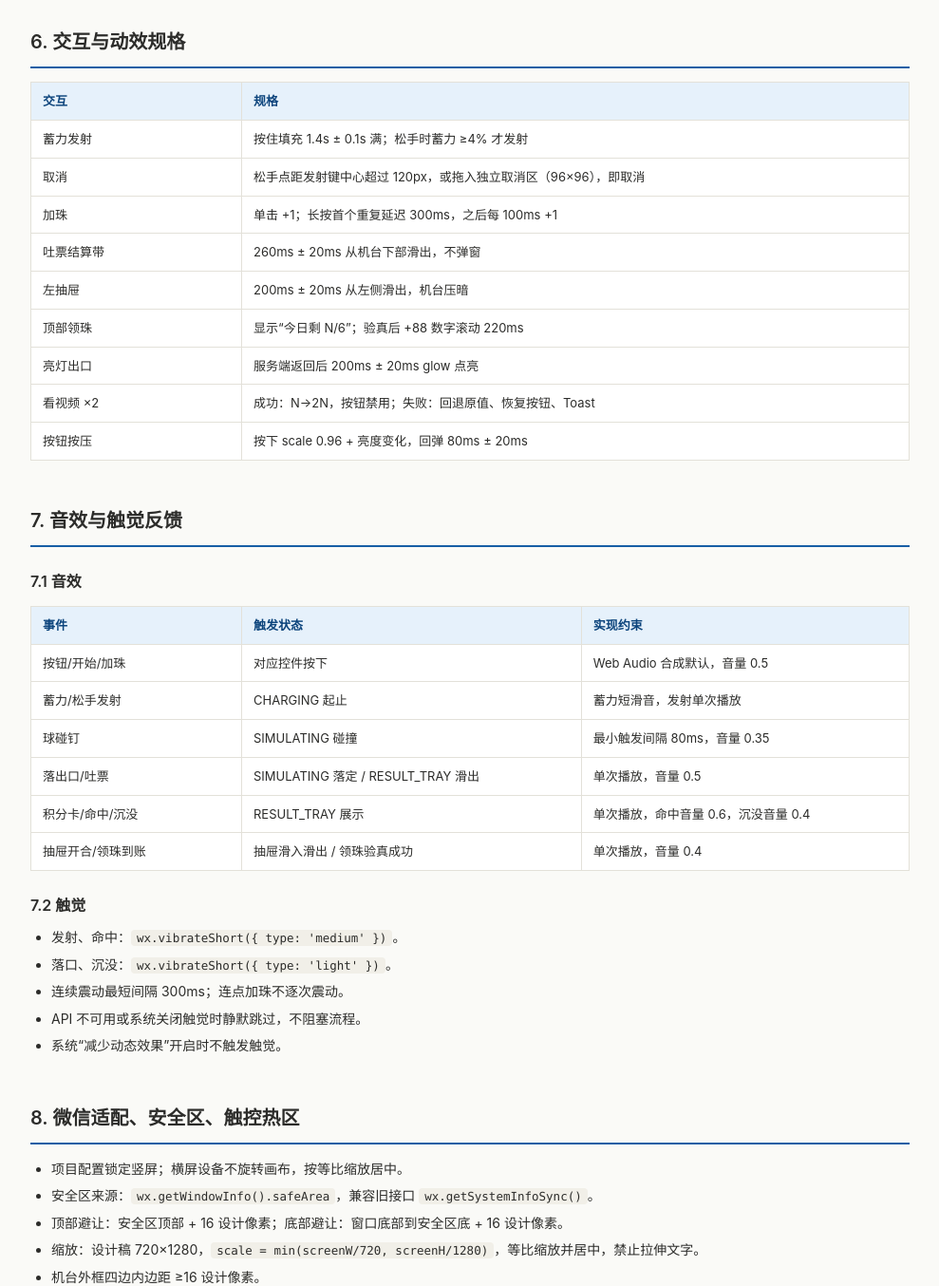
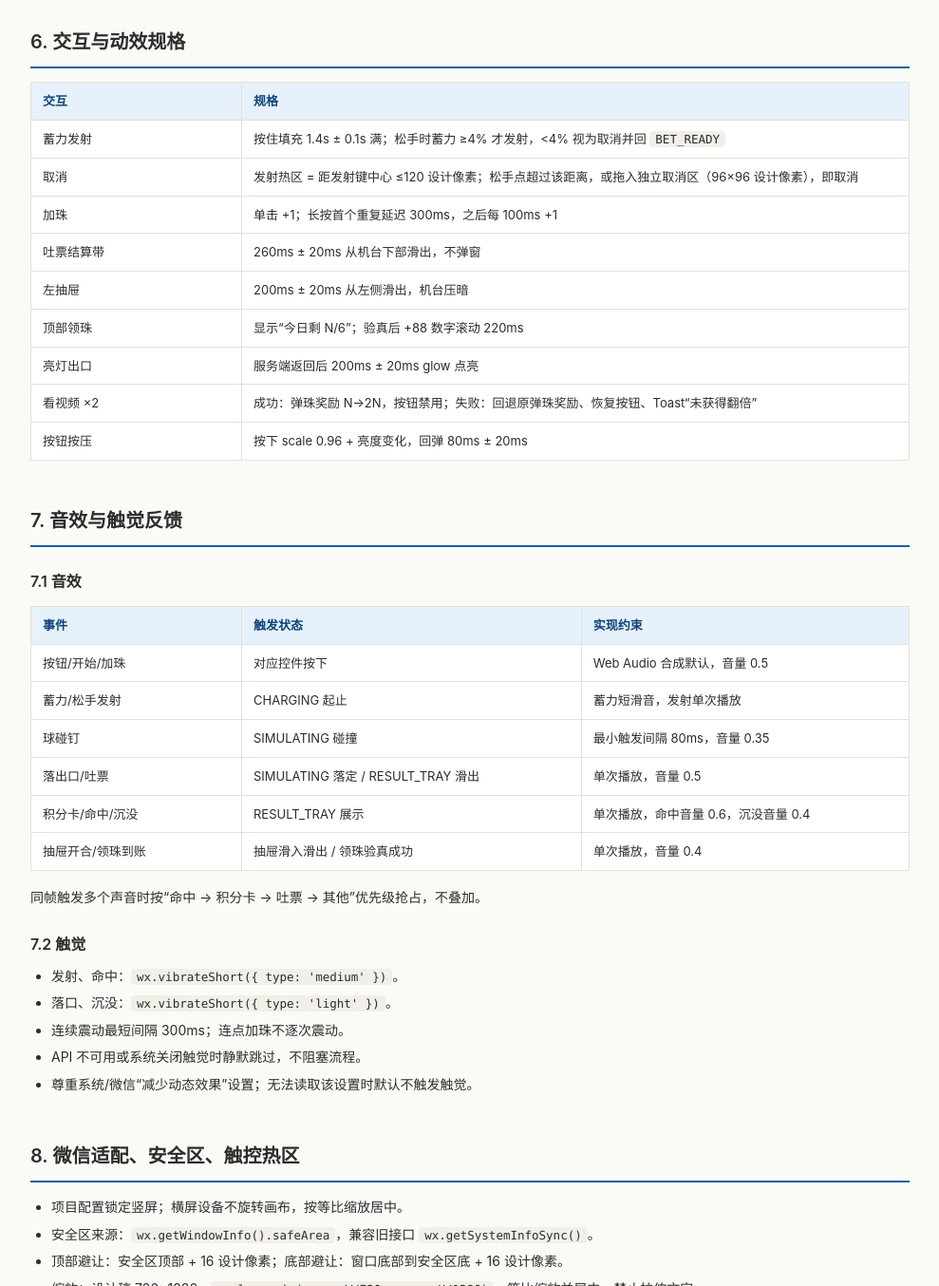
Before and after one commit to Liuxiaochao/PinballPark, a website: page docs/ui/game-interface.html in a window 1280 px wide. Shown: the part 3940-5294 px from the top of the page at 95% size, without its empty margins (270-1259 px from the left). Drawn offline with Linux system fonts and the light colour scheme.

Commit message:
docs: 统一取消判定与低蓄力终态

```diff
--- a/docs/ui/game-interface.html
+++ b/docs/ui/game-interface.html
@@ -176,7 +176,7 @@
     <ul>
       <li>按住蓄力，弹珠板/发射杆同步反馈。</li>
       <li>松手发射。</li>
-      <li>移出发射热区或拖入取消区松手为取消，不扣珠、不请求服务端，回 <code>BET_READY</code>。</li>
+      <li>松手点距发射键中心超过 120 设计像素，或拖入取消区（96×96 设计像素）松手，即取消；不扣珠、不请求服务端，回 <code>BET_READY</code>。</li>
       <li>蓄力期间抽屉、领珠、投入、加珠全部禁用。</li>
     </ul>
     <h3>5.5 SIMULATING</h3>
@@ -200,14 +200,14 @@
     <h2 class="sec">6. 交互与动效规格</h2>
     <table>
       <tr><th style="width:24%">交互</th><th>规格</th></tr>
-      <tr><td>蓄力发射</td><td>按住填充 1.4s ± 0.1s 满；松手时蓄力 ≥4% 才发射</td></tr>
-      <tr><td>取消</td><td>松手点距发射键中心超过 120px，或拖入独立取消区（96×96），即取消</td></tr>
+      <tr><td>蓄力发射</td><td>按住填充 1.4s ± 0.1s 满；松手时蓄力 ≥4% 才发射，<4% 视为取消并回 <code>BET_READY</code></td></tr>
+      <tr><td>取消</td><td>发射热区 = 距发射键中心 ≤120 设计像素；松手点超过该距离，或拖入独立取消区（96×96 设计像素），即取消</td></tr>
       <tr><td>加珠</td><td>单击 +1；长按首个重复延迟 300ms，之后每 100ms +1</td></tr>
       <tr><td>吐票结算带</td><td>260ms ± 20ms 从机台下部滑出，不弹窗</td></tr>
       <tr><td>左抽屉</td><td>200ms ± 20ms 从左侧滑出，机台压暗</td></tr>
       <tr><td>顶部领珠</td><td>显示“今日剩 N/6”；验真后 +88 数字滚动 220ms</td></tr>
       <tr><td>亮灯出口</td><td>服务端返回后 200ms ± 20ms glow 点亮</td></tr>
-      <tr><td>看视频 ×2</td><td>成功：N→2N，按钮禁用；失败：回退原值、恢复按钮、Toast</td></tr>
+      <tr><td>看视频 ×2</td><td>成功：弹珠奖励 N→2N，按钮禁用；失败：回退原弹珠奖励、恢复按钮、Toast“未获得翻倍”</td></tr>
       <tr><td>按钮按压</td><td>按下 scale 0.96 + 亮度变化，回弹 80ms ± 20ms</td></tr>
     </table>
   </section>
@@ -224,13 +224,14 @@
       <tr><td>积分卡/命中/沉没</td><td>RESULT_TRAY 展示</td><td>单次播放，命中音量 0.6，沉没音量 0.4</td></tr>
       <tr><td>抽屉开合/领珠到账</td><td>抽屉滑入滑出 / 领珠验真成功</td><td>单次播放，音量 0.4</td></tr>
     </table>
+    <p class="note">同帧触发多个声音时按“命中 → 积分卡 → 吐票 → 其他”优先级抢占，不叠加。</p>
     <h3>7.2 触觉</h3>
     <ul>
       <li>发射、命中：<code>wx.vibrateShort({ type: 'medium' })</code>。</li>
       <li>落口、沉没：<code>wx.vibrateShort({ type: 'light' })</code>。</li>
       <li>连续震动最短间隔 300ms；连点加珠不逐次震动。</li>
       <li>API 不可用或系统关闭触觉时静默跳过，不阻塞流程。</li>
-      <li>系统“减少动态效果”开启时不触发触觉。</li>
+      <li>尊重系统/微信“减少动态效果”设置；无法读取该设置时默认不触发触觉。</li>
     </ul>
   </section>
 
```
